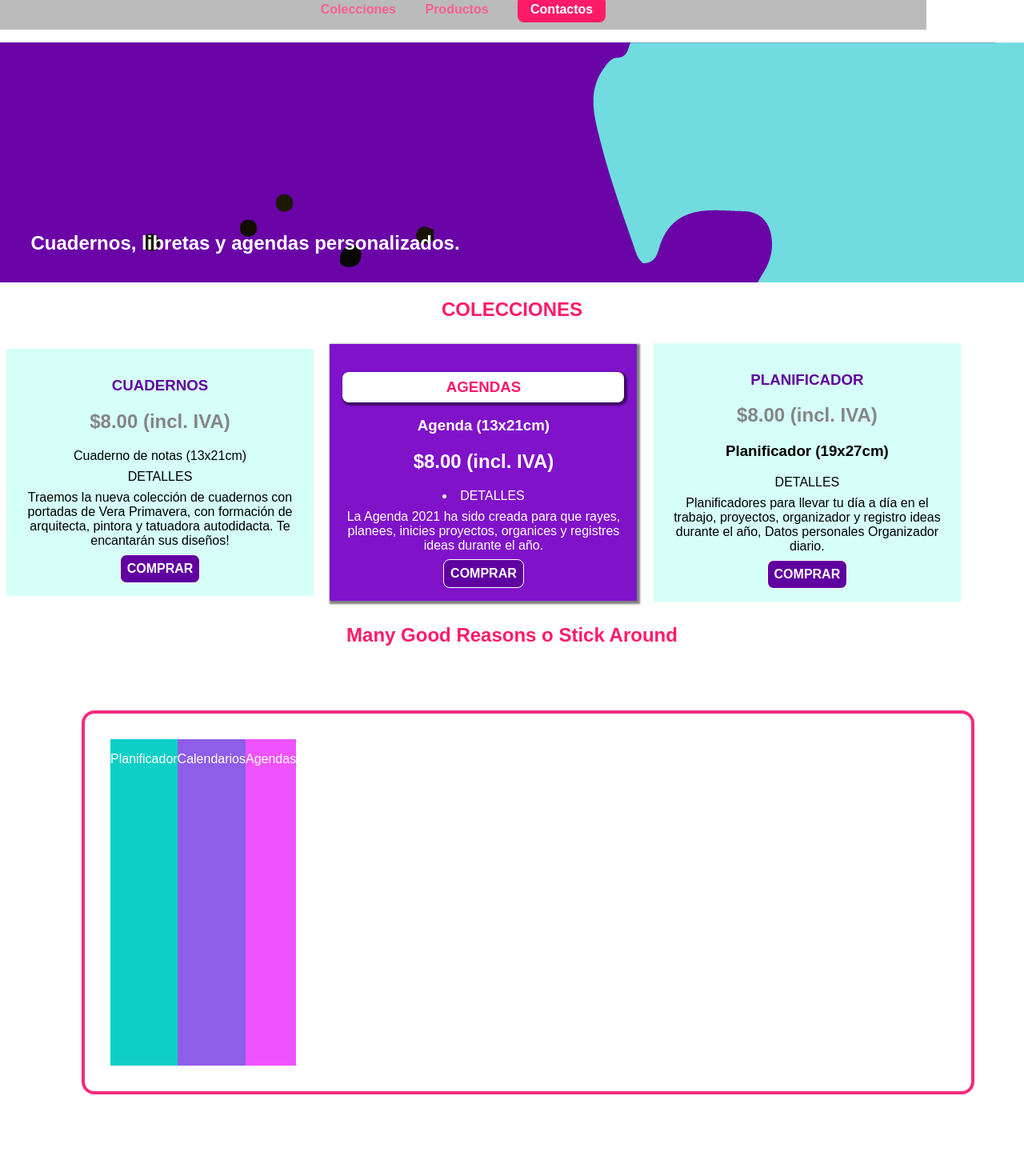
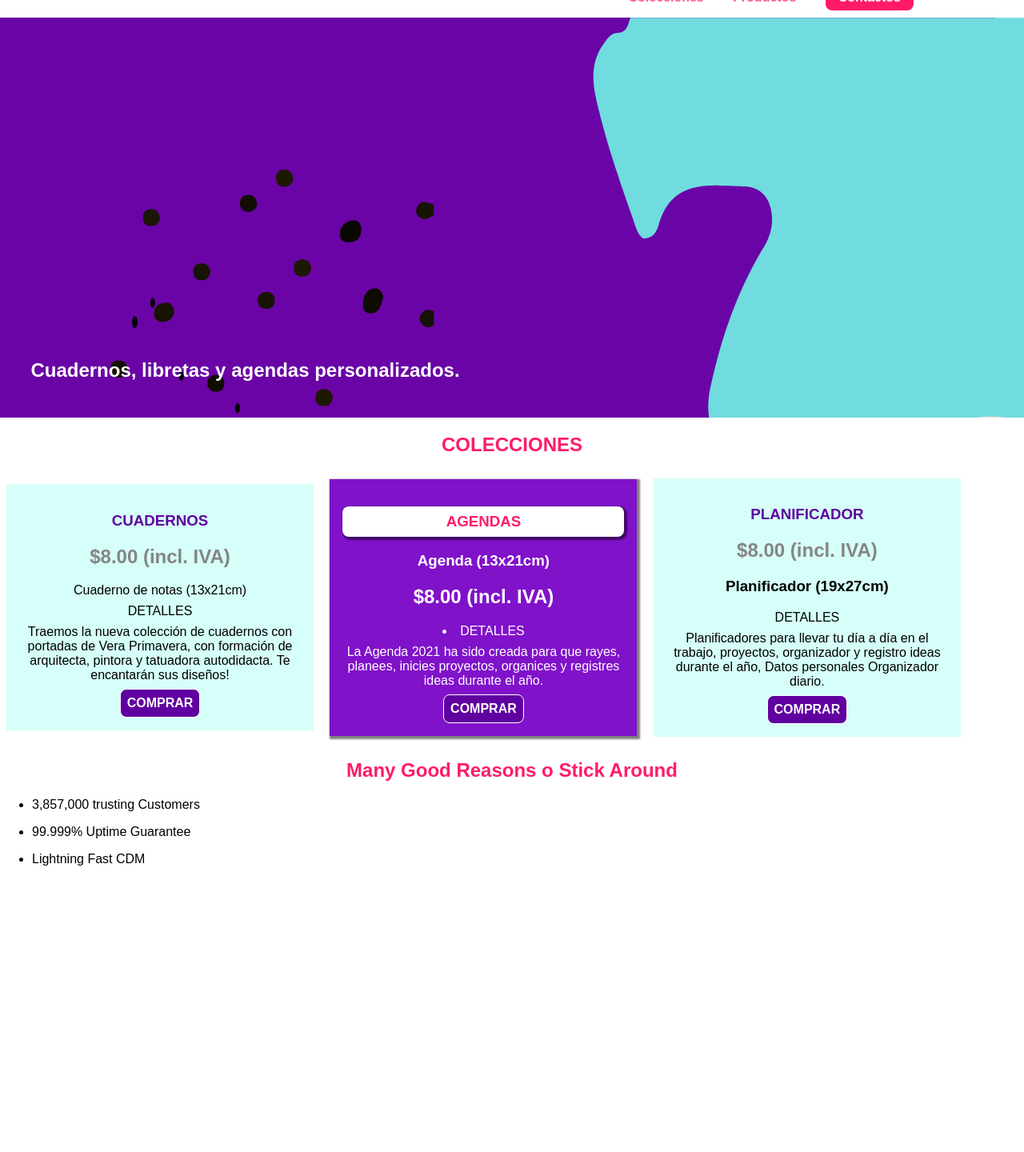
Before and after one commit to MaryuriRamirez/curso-css-academind, a plain HTML site: page index.html in a window 1280 px wide. Shown: the part 43-1483 px from the top of the page at 80% size. After the commit the page ends 1160 px from the top, so only its background shows below. Drawn offline with Linux system fonts and the light colour scheme.

Commit message:
Revert "terminado"
This reverts commit 7021f7dfdce72c9baa680a7fe3279f86edce7d8a.

```diff
--- a/index.html
+++ b/index.html
@@ -112,22 +112,40 @@
        <section id="Key-features">
            <h1 class="section-title">Many Good Reasons o Stick Around</h1>
           <ul class="Key-feature__list">
-        </head>
-        <body>
-        <div class="contenedor"> <!--parent-->
-                <div class="hijo-1">
-                    <p>Planificador</p>
-                    <p class="hover-visible">En el reside el corazón del negocio, por eso es fundamental abordarlo desde el inicio y bajo una perspectiva empresarial y estratégica, involucrando a la propia dirección de la compañía.</p>
+             <li class="Key-feature">
+                <div class="Key-feature__image">
+
                 </div>
-                <div class="hijo-2">
-                    <p>Calendarios</p>
-                    <p class="hover-visible">Lo artístico, desde sus inicios, ha estado relacionada con un aspecto subjetivo e incluso surrealista. La edición y manipulación de las fotografías es habitual en este sector.</p>
+                <p class="Key-feature__description">3,857,000 trusting Customers</p>
+            </li>
+                <li class="Key-feature">
+                    <div class="Key-feature__image">
+
+                    </div>
+                    <p class="Key-feature__description">99.999% Uptime Guarantee</p>
+                </li>
+                <li class="Key-feature">
+                    <div class="Key-feature__image">
+
                 </div>
-                <div class="hijo-3">
-                    <p>Agendas</p>
-                    <p class="hover-visible">Es un proceso, utilizado por uno o más animadores, para dar la sensación de movimiento a imágenes, dibujos u otro tipo de objetos inanimados.</p>
-                </div>
+                    <p class="Key-feature__description">Lightning Fast CDM</p>
+                </li>
+            </ul>
+        </section>
+    </main>
+    </footer class="main-footer">
+        </nav>
+             <ul class="main-footer__links">
+                <li class="main-footer__link">
+                    <a href="#">Support</a>
+                </li>
+                <Li class="main-footer__link">
+                   <a href="#">Terms of Use</a>
+               </li>
+           </ul>
+        </nav>
+    </footer>
+    <script src="shared.js"></script>
+</body>
 
-          </div>
-    </body>
-    </html>
+</html>
--- a/main.css
+++ b/main.css
@@ -6,7 +6,7 @@
         background-size: cover;
         background-position: left 10% bottom 20%;
         height: 33vh;
-        margin-top: 2.75rem;
+        margin-top: 2.75¿rem;
         position: relative;
         width: 300vw;
         height: 35vh;
@@ -17,7 +17,7 @@
     #product-overview {
         background: url("5555.jpg");
         width: 100%;
-        height: 300px;
+        height: 500px;
         padding: 10px;
     }
     .section-title {
@@ -187,126 +187,3 @@
     background: #2ddf5c;
     padding: 8px 16px;
 }
-
-
-
-
-*{
-    box-sizing: border-box;
-}
-
-body {
-    font-family: Arial, Helvetica, sans-serif;
-    margin: 0;
-    padding: 0;
-}
-header{
-    padding: 60px;
-    background-color: aquamarine;
-    text-align: center;
-}
-
-nav{
-    display: flex;
-    flex-direction: row;
-    background-color: #333;
-}
-
-nav a{
-    color: white;
-    padding: 14px 20px;
-    text-decoration: none;
-}
-
-.row{
-    display: flex;
-    flex-wrap: wrap;
-}
-
-
-
-
-.contenedor {
-    color: rgb(255, 255, 255);
-    background-color: rgb(255, 255, 255);
-    margin: 5rem auto;
-    width: 90%;
-    border: solid 4px rgb(240, 43, 125);
-    padding: 2rem;
-    border-radius: 1rem;
-    position: relative;
-    height: 60vh;
-
-    display: flex;
-    row-gap: 1rem;
-    flex-flow: row;
-
-}
-
-
-[class*="hijo"]:{
-    background-color: rgb(118, 24, 241);
-    padding: .5rem;
-    flex-basis: 1rem;
-    flex-grow: 1;
-    transition: .3s;
-    box-shadow: .5rem 0 .5rem rgba(0 0 0/ .3);
-    position: relative;
-    border-radius: .5rem 0 0 .5rem;
-}
-
-[class*="hijo"]:hover{
-    flex-grow: 10;
-    box-shadow: .5rem 0 .5rem rgba(0 0 0/ .3);
-    position: relative;
-    border-radius: .5rem 0 0 .5rem;
-}
-
-[class*="hijo"]:hover .hover-visible{
-    flex-grow: 10;
-    opacity: 1;
-
-}
-
-.hover-visible{
-    width: 30rem;
-    position: absolute;
-    left: 3rem;
-    opacity: 0;
-    transition: .3s;
-}
-
-
-.hijo-1{
-    background-color: rgb(14, 207, 198);
-    overflow: hidden;
-}
-.hijo-2{
-    background-color: rgb(142, 93, 233);
-}
-
-.hijo-3{
-    background-color: rgb(239, 83, 253);
-}
-
-.hijo-4{
-    background-color: rgb(241, 247, 162);
-}
-
-.main-nav{
-    background-color: #bbb;
-    display: flex;
-    justify-content: center;
-    padding: 1rem 0;
-}
-
-.nav__container{
-    display: flex;
-    gap: 1rem;
-    justify-content: flex-end;
-}
-
-.nav__item{
-    text-decoration: none;
-    list-style: none;
-}
```
